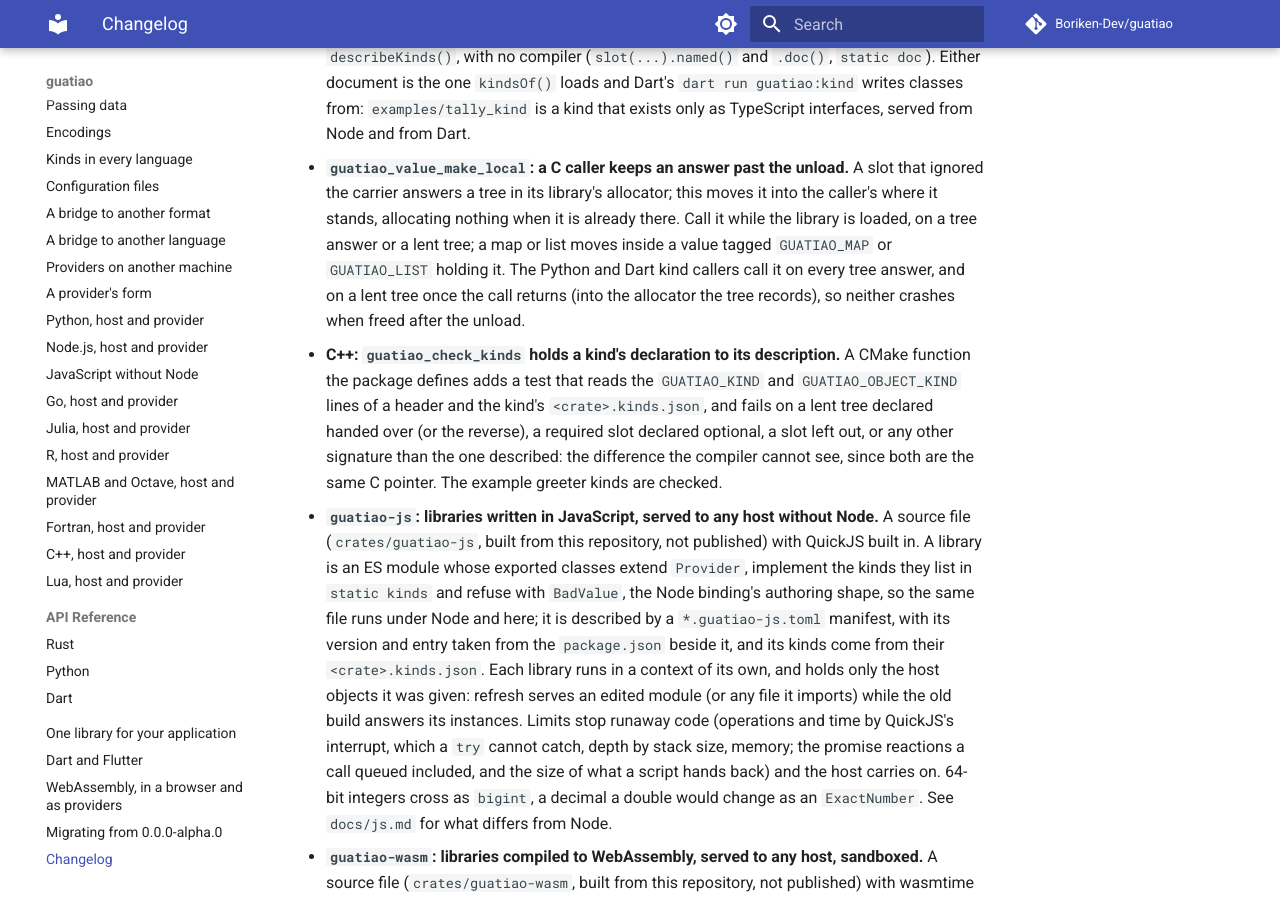
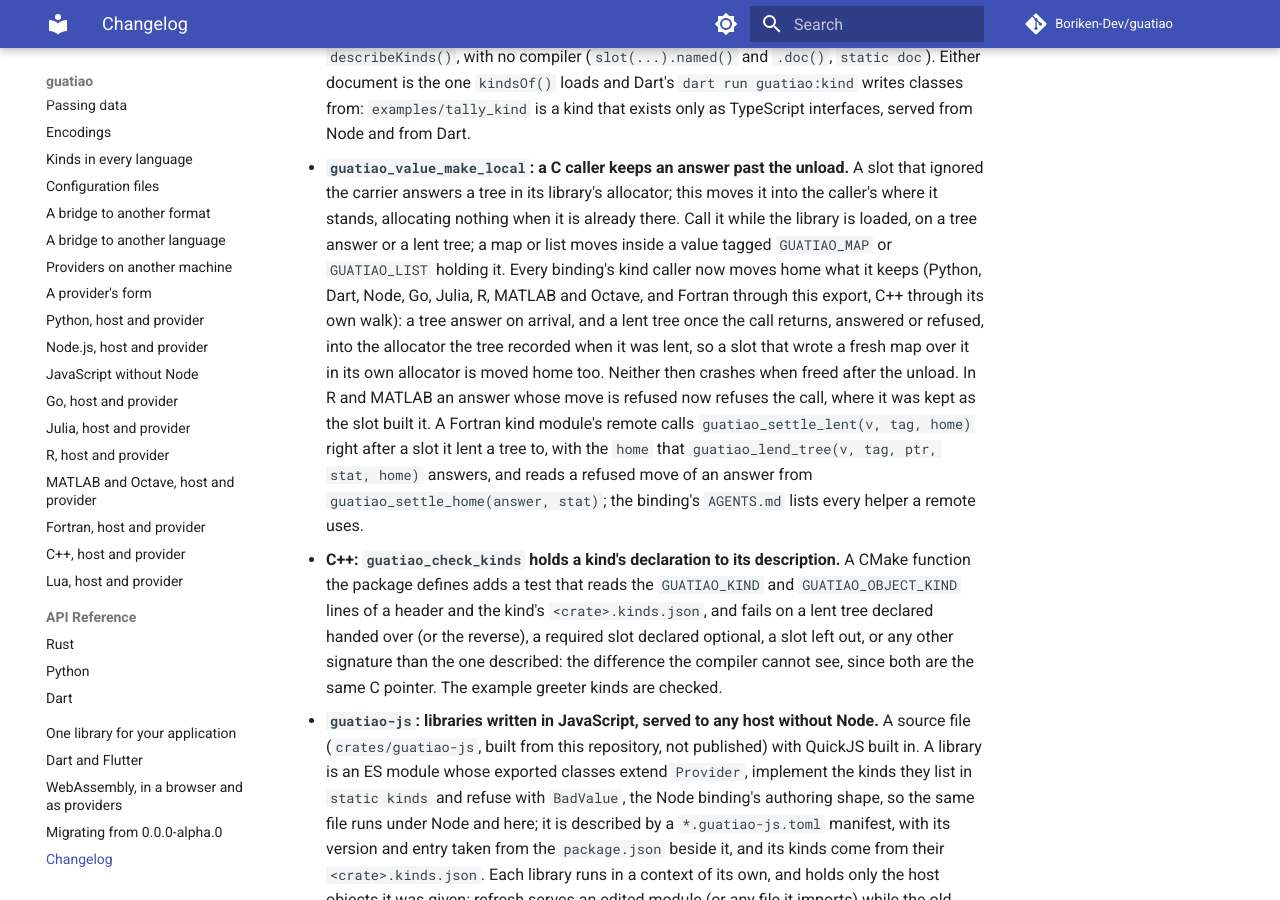
Before and after one commit to Boriken-Dev/guatiao, an MkDocs documentation site: the page built from docs/changelog.md, in a window 1280 px wide and 900 px high, scrolled down 1024 px. Built offline with MkDocs 1.6.1 and Material for MkDocs 9.7.7, drawn with Linux system fonts in a browser that asks for light colours; comment, search, counter and statistics services are not loaded; some of the changed text lies outside the part shown.

Commit message:
docs: changelog for moving trees home in every binding

```diff
--- a/CHANGELOG.md
+++ b/CHANGELOG.md
@@ -50,10 +50,20 @@ write now.
   library's allocator; this moves it into the caller's where it stands,
   allocating nothing when it is already there. Call it while the library
   is loaded, on a tree answer or a lent tree; a map or list moves inside
-  a value tagged `GUATIAO_MAP` or `GUATIAO_LIST` holding it. The Python
-  and Dart kind callers call it on every tree answer, and on a lent tree
-  once the call returns (into the allocator the tree records), so neither
-  crashes when freed after the unload.
+  a value tagged `GUATIAO_MAP` or `GUATIAO_LIST` holding it. Every
+  binding's kind caller now moves home what it keeps (Python, Dart, Node,
+  Go, Julia, R, MATLAB and Octave, and Fortran through this export, C++
+  through its own walk): a tree answer on arrival, and a lent tree once
+  the call returns, answered or refused, into the allocator the tree
+  recorded when it was lent, so a slot that wrote a fresh map over it in
+  its own allocator is moved home too. Neither then crashes when freed
+  after the unload. In R and MATLAB an answer whose move is refused now
+  refuses the call, where it was kept as the slot built it. A Fortran
+  kind module's remote calls `guatiao_settle_lent(v, tag, home)` right
+  after a slot it lent a tree to, with the `home` that
+  `guatiao_lend_tree(v, tag, ptr, stat, home)` answers, and reads a
+  refused move of an answer from `guatiao_settle_home(answer, stat)`;
+  the binding's `AGENTS.md` lists every helper a remote uses.
 - **C++: `guatiao_check_kinds` holds a kind's declaration to its
   description.** A CMake function the package defines adds a test that
   reads the `GUATIAO_KIND` and `GUATIAO_OBJECT_KIND` lines of a header
@@ -1050,6 +1060,11 @@ write now.
 
 ### Fixed
 
+- **Go: a tree a kind call borrows or lends stays alive until the call
+  ends.** Glue that did not use its argument again let the collector
+  free a `Value` while the slot was reading or changing it; the call now
+  holds the tree's owner until it ends.
+
 - **Reading a wide map is linear in its keys.** Every reader of wire
   bytes (`decode`, `decode_as`, `Decoder`, walking `Encoded` bytes,
   `guatiao_wire_decode`, `guatiao_wire_visit`) checked each key against
--- a/bindings/dart/guatiao/CHANGELOG.md
+++ b/bindings/dart/guatiao/CHANGELOG.md
@@ -106,7 +106,8 @@ and this project adheres to [Semantic Versioning](https://semver.org/).
   into this binding's on arrival (`guatiao_value_make_local`; a library
   older than that export is left as it answered). What a slot grew a lent
   tree with is moved, once the call returns, into the allocator the tree
-  records.
+  recorded when it was lent, so a slot that wrote a fresh tree over it in
+  its own allocator is moved home too.
 
 ## [0.0.0-alpha.1] - 2026-10-19
 
```
